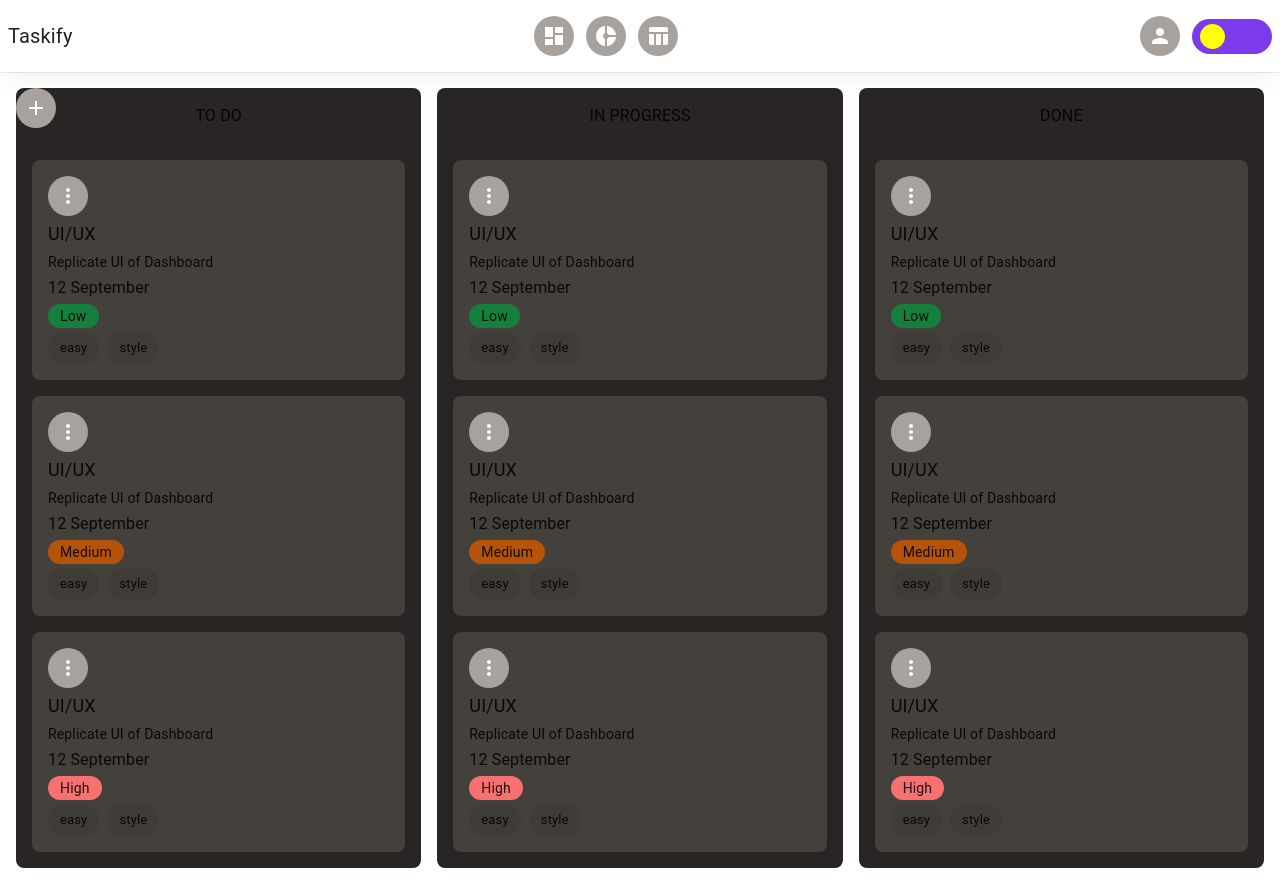
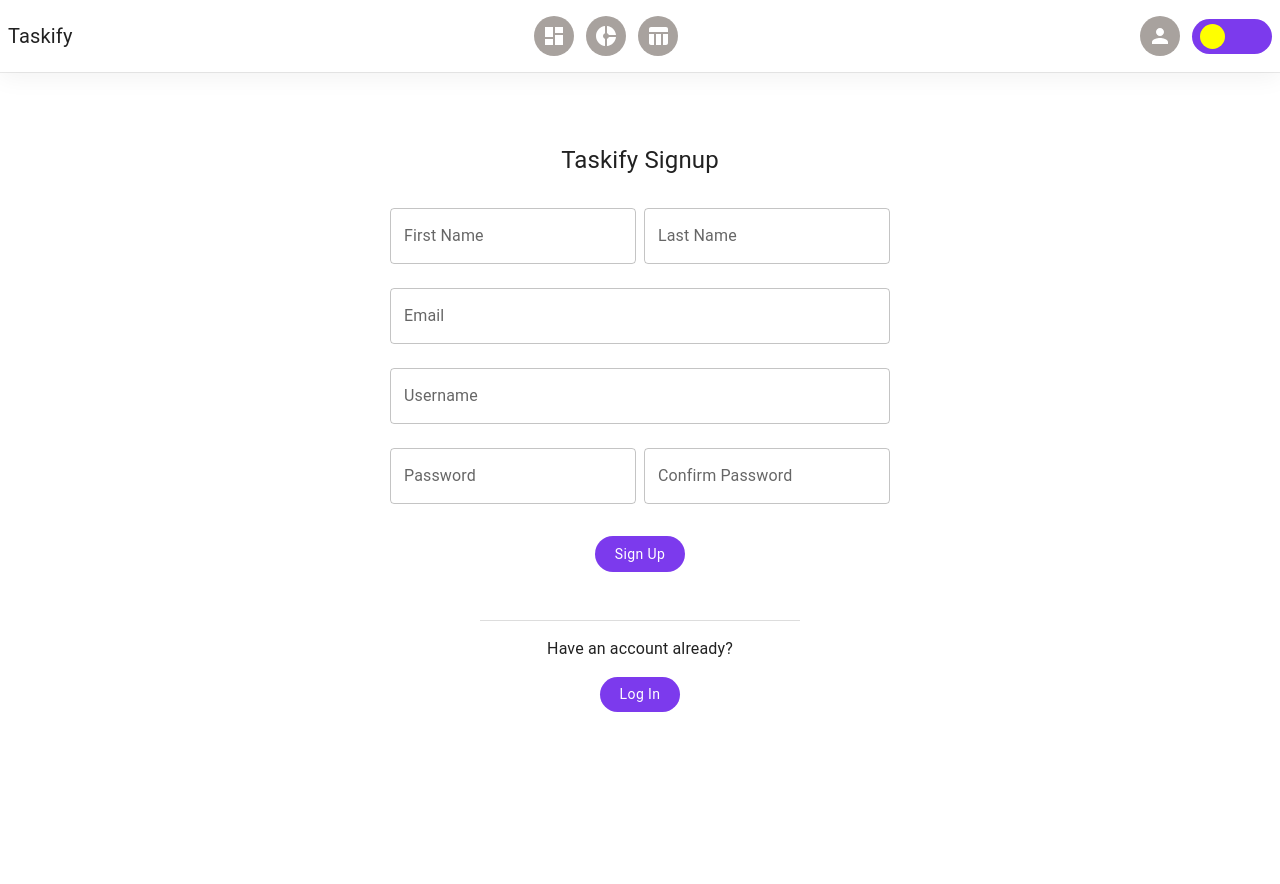
Before and after one commit to vivekbhatt07/Taskify, a React (Vite) app: page /signup in a window 1280 px wide. After the commit the page ends 800 px from the top, so only its background shows below. Built offline with nearby package versions, Linux system fonts and the light colour scheme; no server answers.

Commit message:
add: signup page

```diff
--- a/src/App.tsx
+++ b/src/App.tsx
@@ -2,7 +2,7 @@ import { Routes, Route } from "react-router-dom";
 import "./App.css";
 import { ThemeProvider, createTheme } from "@mui/material/styles";
 import CssBaseline from "@mui/material/CssBaseline";
-import { Dashboard, Metrics, Table, Login } from "./pages";
+import { Dashboard, Metrics, Table, Login, SignUp } from "./pages";
 import { DashboardDetail } from "./pages/Dashboard/screens";
 import { useMode } from "./context";
 
@@ -29,6 +29,7 @@ function App() {
           <Route element={<Metrics />} path="/metrics" />
           <Route element={<Table />} path="/table" />
           <Route element={<Login />} path="/login" />
+          <Route element={<SignUp />} path="/signup" />
           <Route element={<DashboardDetail />} path="/:projectId" />
         </Routes>
       </ThemeProvider>
--- a/src/pages/Login/index.tsx
+++ b/src/pages/Login/index.tsx
@@ -51,9 +51,7 @@ const Login = () => {
     <PageContainer>
       <div className="max-w-xs m-auto md:max-w-sm lg:w-[24rem] border p-6 rounded-lg flex flex-col gap-10 md:mt-16">
         <div className="flex w-full flex-col dark:bg-stone-900 gap-6">
-          <h1 className="cursor-pointer text-center text-2xl" role="button">
-            Taskify Login
-          </h1>
+          <h1 className="cursor-pointer text-center text-2xl">Taskify Login</h1>
           <form
             className="flex flex-col gap-4"
             onSubmit={handleLogInFormSubmit}
--- /dev/null
+++ b/src/pages/SignUp/index.tsx
@@ -0,0 +1,135 @@
+import { useState } from "react";
+import { TextField } from "@mui/material";
+
+import { TextButton } from "../../Components";
+
+import { PageContainer } from "../../layout";
+import { useNavigate } from "react-router-dom";
+
+const SignUp = () => {
+  const navigate = useNavigate();
+
+  const [signUpFormData, setSignUpFormData] = useState({
+    firstName: "",
+    lastName: "",
+    email: "",
+    username: "",
+    password: "",
+    confirmPasword: "",
+  });
+
+  const handleSignUpFormInputs = (event) => {
+    const { name, value } = event.target;
+    setSignUpFormData((prevSignUpFormData) => {
+      return { ...prevSignUpFormData, [name]: value };
+    });
+  };
+
+  const handleSignUpSubmit = () => {};
+
+  return (
+    <PageContainer>
+      <div className="hidden absolute top-0 left-0 w-[700px] h-[700px] rounded-full bg-stone-900 -translate-x-1/2 -translate-y-1/2 lg:flex justify-center items-center dark:bg-stone-800">
+        <div className="w-[400px] h-[400px] bg-stone-700 rounded-full dark:bg-stone-600"></div>
+      </div>
+
+      <div className="flex flex-col pt-14 gap-8">
+        <h1 className="cursor-pointer text-center text-2xl">Taskify Signup</h1>
+        <form
+          className="signup_form mx-auto mb-4 md:w-[500px] z-10"
+          onSubmit={handleSignUpSubmit}
+        >
+          <div className="flex flex-col gap-8 dark:bg-stone-900 bg-stone-50">
+            <div className="flex flex-col gap-6">
+              <div className="flex gap-2">
+                {/* FIRST NAME */}
+                <TextField
+                  className="basis-1/2"
+                  name="firstName"
+                  label="First Name"
+                  value={signUpFormData.firstName}
+                  onChange={handleSignUpFormInputs}
+                  type="text"
+                />
+
+                {/* LAST NAME */}
+
+                <TextField
+                  className="basis-1/2"
+                  name="lastName"
+                  label="Last Name"
+                  value={signUpFormData.lastName}
+                  onChange={handleSignUpFormInputs}
+                  type="text"
+                />
+              </div>
+
+              {/* EMAIL */}
+              <TextField
+                name="email"
+                label="Email"
+                value={signUpFormData.email}
+                onChange={handleSignUpFormInputs}
+                type="email"
+              />
+              {/* USERNAME */}
+              <TextField
+                name="username"
+                label="Username"
+                value={signUpFormData.username}
+                onChange={handleSignUpFormInputs}
+                type="text"
+              />
+              <div className="flex gap-2">
+                {/* PASSWORD */}
+                <TextField
+                  className="basis-1/2"
+                  name="password"
+                  label="Password"
+                  value={signUpFormData.password}
+                  onChange={handleSignUpFormInputs}
+                  type="text"
+                />
+                {/* CONFIRM PASSWORD */}
+                <TextField
+                  className="basis-1/2"
+                  name="confirmPasword"
+                  label="Confirm Password"
+                  value={signUpFormData.confirmPasword}
+                  onChange={handleSignUpFormInputs}
+                  type="text"
+                />
+              </div>
+            </div>
+            <div className="flex justify-center">
+              <TextButton type="submit">Sign up</TextButton>
+              {/* <TextButton
+                className="signUpTestButton"
+                type="button"
+                onClick={() => {
+                  setSignUpFormData({
+                    firstName: "Vivek",
+                    lastName: "Bhatt",
+                    email: "vivekbhatt618@gmail.com",
+                    username: "vivek07",
+                    password: "HelloWorld07",
+                    confirmPasword: "HelloWorld07",
+                  });
+                }}
+              >
+                Test
+              </TextButton> */}
+            </div>
+          </div>
+        </form>
+
+        <div className="flex flex-col items-center gap-4 justify-center max-w-xs m-auto md:w-2/4 dark:bg-stone-900 border-t pt-4 border-[#ddd] w-full">
+          <p>Have an account already?</p>
+          <TextButton onClick={() => navigate("/login")}>Log In</TextButton>
+        </div>
+      </div>
+    </PageContainer>
+  );
+};
+
+export default SignUp;
--- a/src/pages/index.tsx
+++ b/src/pages/index.tsx
@@ -2,5 +2,6 @@ import Dashboard from "./Dashboard";
 import Metrics from "./Metrics";
 import Table from "./Table";
 import Login from "./Login";
+import SignUp from "./SignUp";
 
-export { Dashboard, Metrics, Table, Login };
+export { Dashboard, Metrics, Table, Login, SignUp };
```
